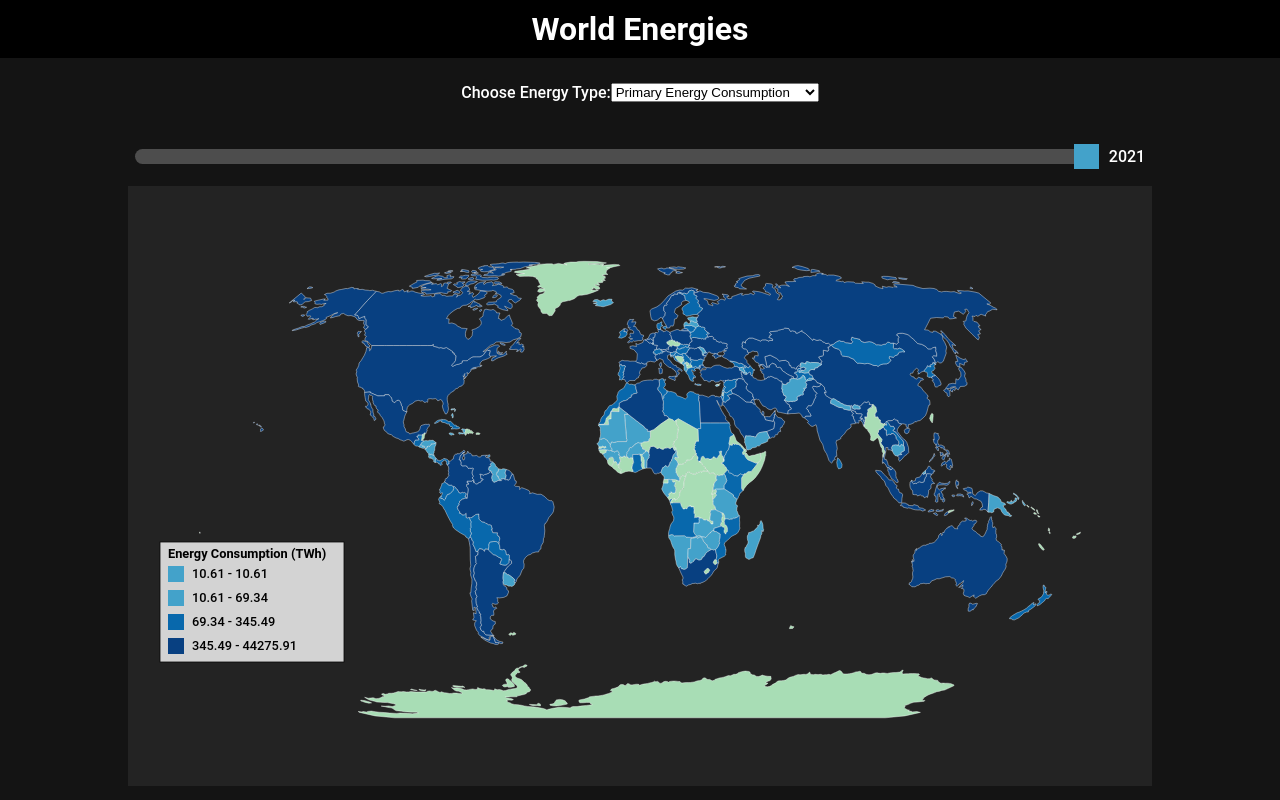
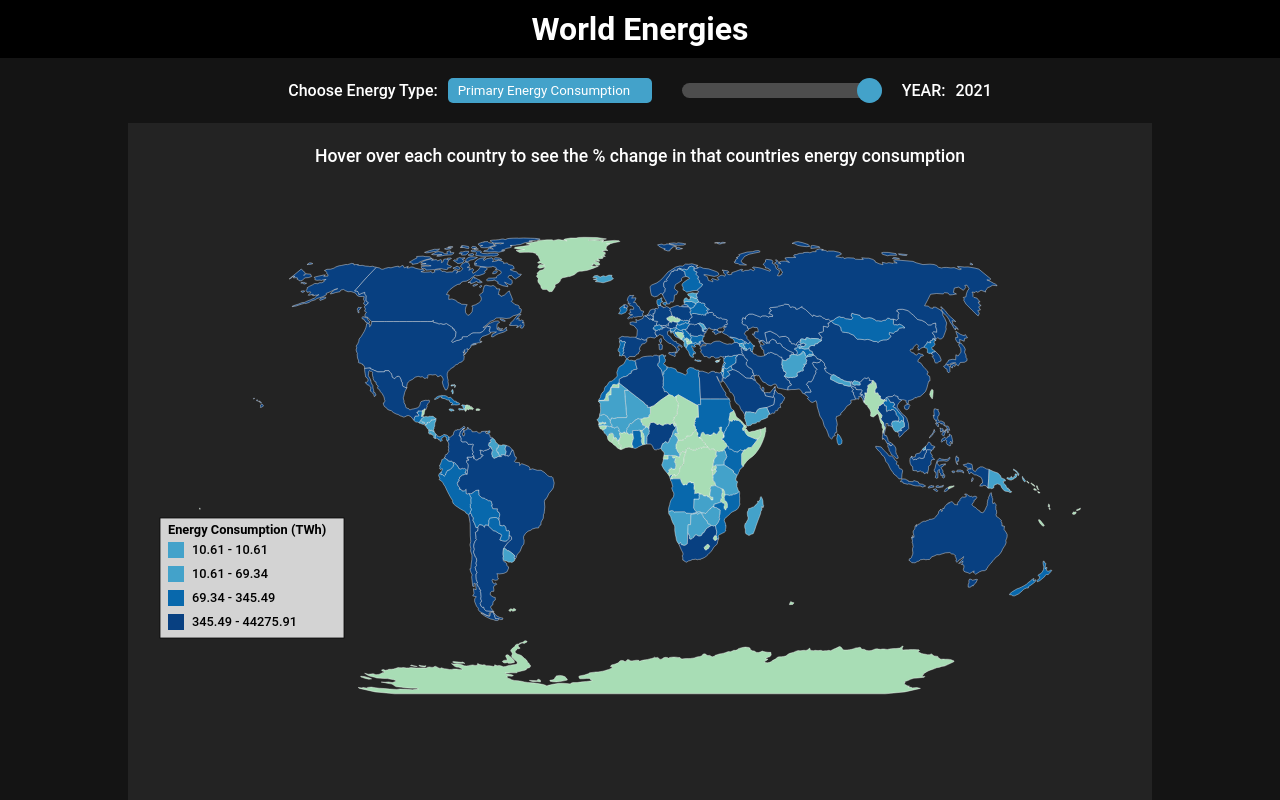
Before and after one commit to KeenanS04/PowerAtlas, a SvelteKit app: page / in a window 1280 px wide. Built offline with nearby package versions, Linux system fonts and the light colour scheme.

Commit message:
fixed legend

```diff
--- a/src/routes/+page.svelte
+++ b/src/routes/+page.svelte
@@ -52,6 +52,15 @@
       .attr("viewBox", `0 0 ${width} ${height}`)
       .attr("preserveAspectRatio", "xMidYMid meet");
 
+    svg.append("text")
+      .attr("x", width / 2)
+      .attr("y", 25)
+      .attr("text-anchor", "middle")
+      .style("fill", "white")
+      .style("font-family", "Roboto, sans-serif")
+      .style("font-size", "22px")
+      .text("Hover over each country to see the % change in that countries energy consumption");
+
     const g = svg.append("g");
 
     const projection = d3
@@ -80,6 +89,76 @@
       .append("g")
       .attr("id", "legend")
       .attr("transform", `translate(${50}, ${height - 300})`); // Adjust position as needed
+
+
+
+      function updateColorScaleAndLegend(energyData, selectedEnergyType) {
+        // Get all the non-null values for the selected energy type from the data.
+        const energyValues = energyData
+          .map(d => +d[selectedEnergyType])
+          .filter(val => !isNaN(val) && val !== 0);
+
+        // Calculate quantiles for the color scale domain.
+        const quantileSteps = 4; // Number of color categories you want - 1.
+        const quantiles = [];
+        for (let i = 1; i <= quantileSteps; i++) {
+          quantiles.push(d3.quantile(energyValues.sort(d3.ascending), i / quantileSteps));
+        }
+
+        // Set up the color scale with the calculated quantiles.
+        colorScale.domain(quantiles);
+
+        // Update the legend with the new color scale.
+        updateLegend(colorScale);
+      }
+
+      // This function will be used to update the legend based on the color scale.
+      function updateLegend(colorScale) {
+        // Select the legend group and update the rects and texts.
+        const legend = svg.select("#legend");
+
+        // Recalculate the legend data based on the new color scale.
+        const legendData = colorScale.range().map(color => {
+          const d = colorScale.invertExtent(color);
+          if (d[0] == null) d[0] = colorScale.domain()[0];
+          if (d[1] == null) d[1] = colorScale.domain()[1];
+          return d;
+        });
+        const legendRects = legend
+        .selectAll(".legend-color-rect")
+        .data(legendData);
+
+      legendRects.exit().remove(); // Remove any excess rects.
+
+      legendRects
+        .enter()
+        .append("rect")
+        .attr("class", "legend-color-rect")
+        .merge(legendRects) // Combine enter and update selections.
+        .attr("x", 0)
+        .attr("y", (d, i) => i * legendItemHeight)
+        .attr("width", 20)
+        .attr("height", 20)
+        .style("fill", d => colorScale(d[0]));
+
+      // Update the text labels for each legend item.
+      const legendTexts = legend
+        .selectAll(".legend-text")
+        .data(legendData);
+
+      legendTexts.exit().remove(); // Remove any excess texts.
+
+      legendTexts
+        .enter()
+        .append("text")
+        .attr("class", "legend-text")
+        .merge(legendTexts) // Combine enter and update selections.
+        .attr("x", 30)
+        .attr("y", (d, i) => i * legendItemHeight + 15)
+        .text(d => `${d[0].toFixed(2)} - ${d[1].toFixed(2)}`);
+    }
+
+
 
     // Assuming the legend and legendData are already defined
     // Calculate the size of the background based on the number of items
@@ -163,7 +242,7 @@
       updateMap(globalEnergyData, 2021); // Initial map for the year 2022
     });
 
-    function calculateLineChartData(countryName, selectedYear) {
+    function calculateLineChartData(countryName, selectedYear, energyType) {
       const startYear = selectedYear - 2;
       const endYear = selectedYear + 2;
       const filteredData = globalEnergyData.filter(
@@ -173,8 +252,8 @@
 
       const percentChanges = filteredData.map((d, i, arr) => {
         if (i === 0) return { year: d.year, value: 0 }; // No change for the first year
-        const prevValue = arr[i - 1].primary_energy_consumption;
-        const currentValue = d.primary_energy_consumption;
+        const prevValue = +arr[i - 1][energyType];
+        const currentValue = +d[energyType];
         const percentChange = ((currentValue - prevValue) / prevValue) * 100;
 
         return { year: d.year, value: percentChange };
@@ -184,7 +263,8 @@
     }
 
     function showLineChart(countryName, selectedYear) {
-      const lineChartData = calculateLineChartData(countryName, selectedYear);
+      const selectedEnergyType = document.getElementById("energy-type").value;
+      const lineChartData = calculateLineChartData(countryName, selectedYear, selectedEnergyType);
 
       const container = d3.select("#line-chart-container");
       container.html(""); // Clear previous content
@@ -288,10 +368,7 @@
 
     function updateMap(energyData, selectedYear) {
       const selectedEnergyType = document.getElementById("energy-type").value;
-      // Optional: Recalculate the color scale domain based on current data
-      // This example assumes you have a way to determine the min and max values for the current selection
 
-      // Clear any existing paths to avoid duplicates
       g.selectAll("path").remove();
 
       geojsonData.features.forEach((feature) => {
@@ -358,11 +435,10 @@
     }
 
     d3.select("#energy-type").on("change", function () {
-      const selectedYear = parseInt(
-        document.getElementById("year-slider").value,
-        10,
-      );
-      updateMap(globalEnergyData, selectedYear); // Update map based on the new energy type
+      const selectedEnergyType = this.value;
+      updateColorScaleAndLegend(globalEnergyData, selectedEnergyType);
+      const selectedYear = parseInt(document.getElementById("year-slider").value, 10);
+      updateMap(globalEnergyData, selectedYear); // Update the map based on the new energy type.
     });
 
     // Adjust the year slider listener if needed to ensure it uses the current energy type
@@ -376,12 +452,10 @@
 
 <main>
   <h1 class="title">World Energies</h1>
-  <div id="energy-type-selector">
+  <div id="controls-container">
       <label for="energy-type">Choose Energy Type:</label>
       <select id="energy-type">
-      <option value="primary_energy_consumption"
-        >Primary Energy Consumption</option
-      >
+        <option value="primary_energy_consumption">Primary Energy Consumption</option>
         <option value="biofuel_consumption">Biofuel Consumption</option>
         <option value="coal_consumption">Coal Consumption</option>
         <option value="fossil_fuel_consumption">Fossil Fuel Consumption</option>
@@ -390,22 +464,16 @@
         <option value="low_carbon_consumption">Low Carbon Consumption</option>
         <option value="nuclear_consumption">Nuclear Consumption</option>
         <option value="oil_consumption">Oil Consumption</option>
-      <option value="other_renewable_consumption"
-        >Other Renewable Consumption</option
-      >
+        <option value="other_renewable_consumption">Other Renewable Consumption</option>
         <option value="renewables_consumption">Renewables Consumption</option>
         <option value="solar_consumption">Solar Consumption</option>
         <option value="wind_consumption">Wind Consumption</option>
       </select>
+      <input type="range" id="year-slider" min="1967" max="2021" value="2021" />
+      <span>YEAR: </span>
+      <span id="year-label">2021</span>
   </div>
-  <div id="slider-container">
-    <input type="range" id="year-slider" min="1965" max="2021" value="2021" />
-    <span id="year-label" style="margin-left: 10px;">2021</span>
-  </div>
-  <div
-    id="line-chart-container"
-    style="position: absolute; visibility: hidden; width: 300px; height: 200px; background-color: white; border: 1px solid #ccc; pointer-events: none;"
-  ></div>
+  <div id="line-chart-container" style="position: absolute; visibility: hidden; width: 300px; height: 200px; background-color: white; border: 1px solid #ccc; pointer-events: none;"></div>
   <div id="map"></div>
 </main>
 
@@ -418,8 +486,7 @@
     color: white;
   }
 
-  body,
-  html {
+  body, html {
     margin: 0;
     padding: 0;
     width: 100%;
@@ -429,71 +496,71 @@
 
   main {
     display: flex;
-    flex-direction: column; /* Stack children vertically */
-    height: 100vh; /* Make main element take full viewport height */
+    flex-direction: column;
+    height: 100vh;
     background-color: rgb(20, 20, 20);
     font-family: "Roboto", sans-serif;
     font-weight: 500;
   }
 
   #map {
-    flex-grow: 0; /* Remove this line or set to 0 to override the full expansion */
+    flex-grow: 1;
     display: flex;
     justify-content: center;
     align-items: center;
-    overflow: hidden; /* Prevent scrollbars within the map container */
-    width: 80%; /* Setting the width to 80% of its flex container */
-    height: 600px; /* Explicitly setting the height to 600px */
-    margin: 0 auto; /* Optionally, add this line to horizontally center the map container */
+    overflow: hidden;
+    width: 80%;
+    height: auto; /* Adjust based on content */
+    margin: 0 auto;
     background-color: rgb(35, 35, 35);
   }
 
-  svg {
-    width: 100%; /* Fill the width of its container */
-    height: 100%; /* Fill the height of its container */
+  #controls-container {
+    display: flex;
+    justify-content: center;
+    align-items: center;
+    gap: 10px; /* Adjust the space between the controls */
+    margin: 20px auto;
+    color: white;
   }
 
-  #slider-container {
-    display: flex; /* Use flexbox */
-    justify-content: center; /* Center horizontally */
-    align-items: center; /* Align items vertically */
-    width: 80%; /* Adjust based on preference */
-    margin: 20px auto; /* Center the container with automatic margins */
+  #energy-type {
+    padding: 5px 10px;
+    background-color: #43a2ca; /* Or any color you prefer */
+    color: white;
+    border: none;
+    border-radius: 5px;
+    cursor: pointer;
+    font-family: 'Roboto', sans-serif;
+    -webkit-appearance: none;
+    -moz-appearance: none;
+    appearance: none;
+    margin-right: 10px; /* Space between the dropdown and the slider */
   }
 
   #year-slider {
-    -webkit-appearance: none; /* For WebKit */
-    width: calc(100% - 60px); /* Adjust width to leave space for year label */
-    margin: 0; /* Remove any default margin */
-    height: 15px; /* Custom height */
-    background: #4d4d4d; /* Darker background for better visibility */
-    border-radius: 7.5px; /* Optional: Adds rounded corners */
+    -webkit-appearance: none;
+    width: 200px; /* Fixed width or use a percentage */
+    margin: 0 10px;
+    height: 15px;
+    background: #4d4d4d;
+    border-radius: 7.5px;
     outline: none;
   }
 
-  #year-slider:hover {
-    opacity: 1; /* Fully opaque on hover */
-  }
-
   #year-slider::-webkit-slider-thumb {
-    -webkit-appearance: none; /* Override default appearance */
+    -webkit-appearance: none;
     appearance: none;
-    width: 25px; /* Make the thumb larger */
-    height: 25px; /* Make the thumb larger */
+    width: 25px;
+    height: 25px;
     background: #43a2ca;
     cursor: pointer;
+    border-radius: 50%;
   }
 
   #year-label {
-    color: white;
+    margin-left: 0; /* Align with the slider */
   }
 
-  #energy-type-selector {
-    display: flex;
-    justify-content: center;
-    align-items: center;
-    margin: 20px auto;
-    color: white;
-    padding: 5px;
-  }
+
 </style>
```
Lines whose indentation alone changed are shown as unchanged.
